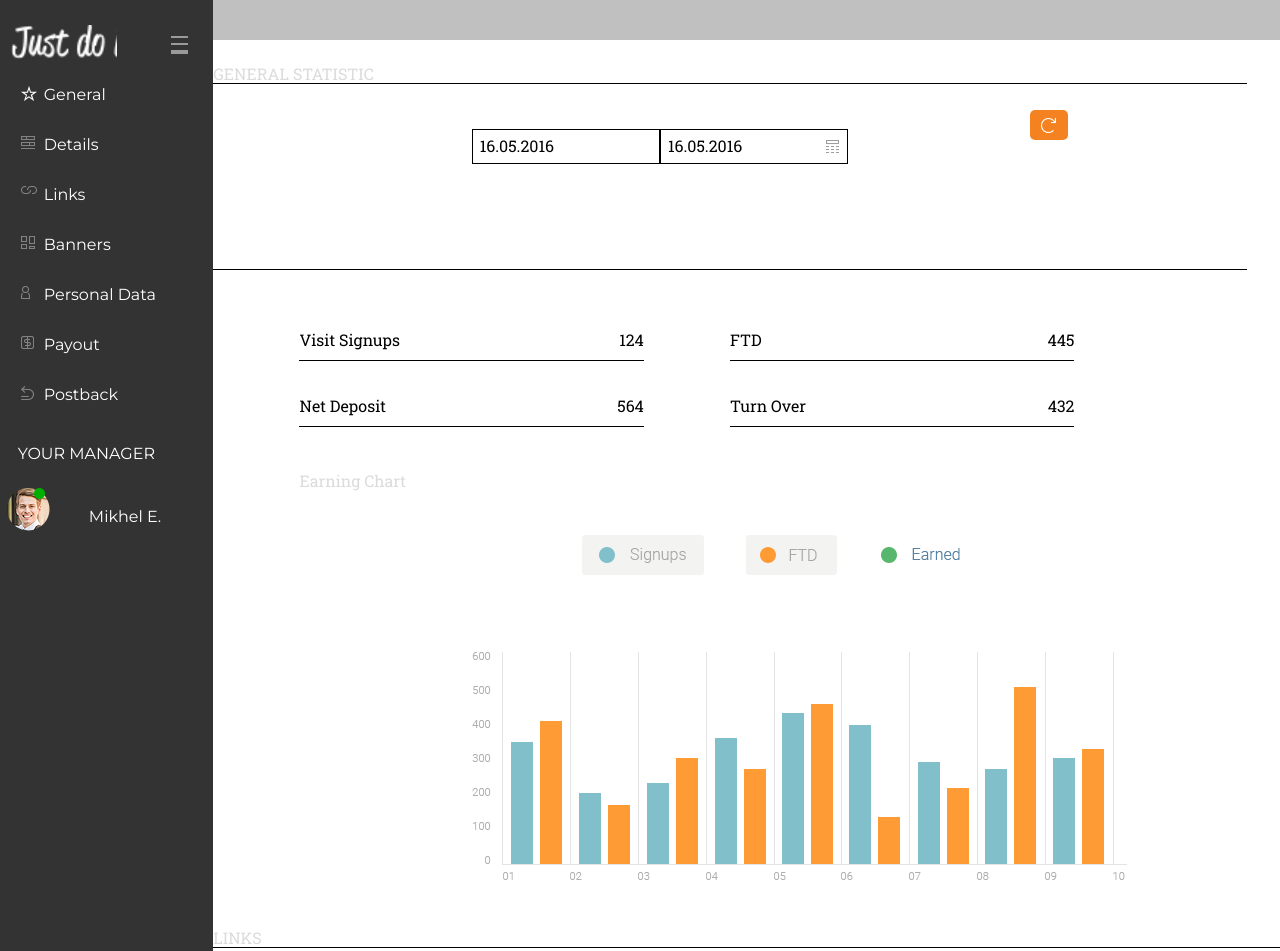
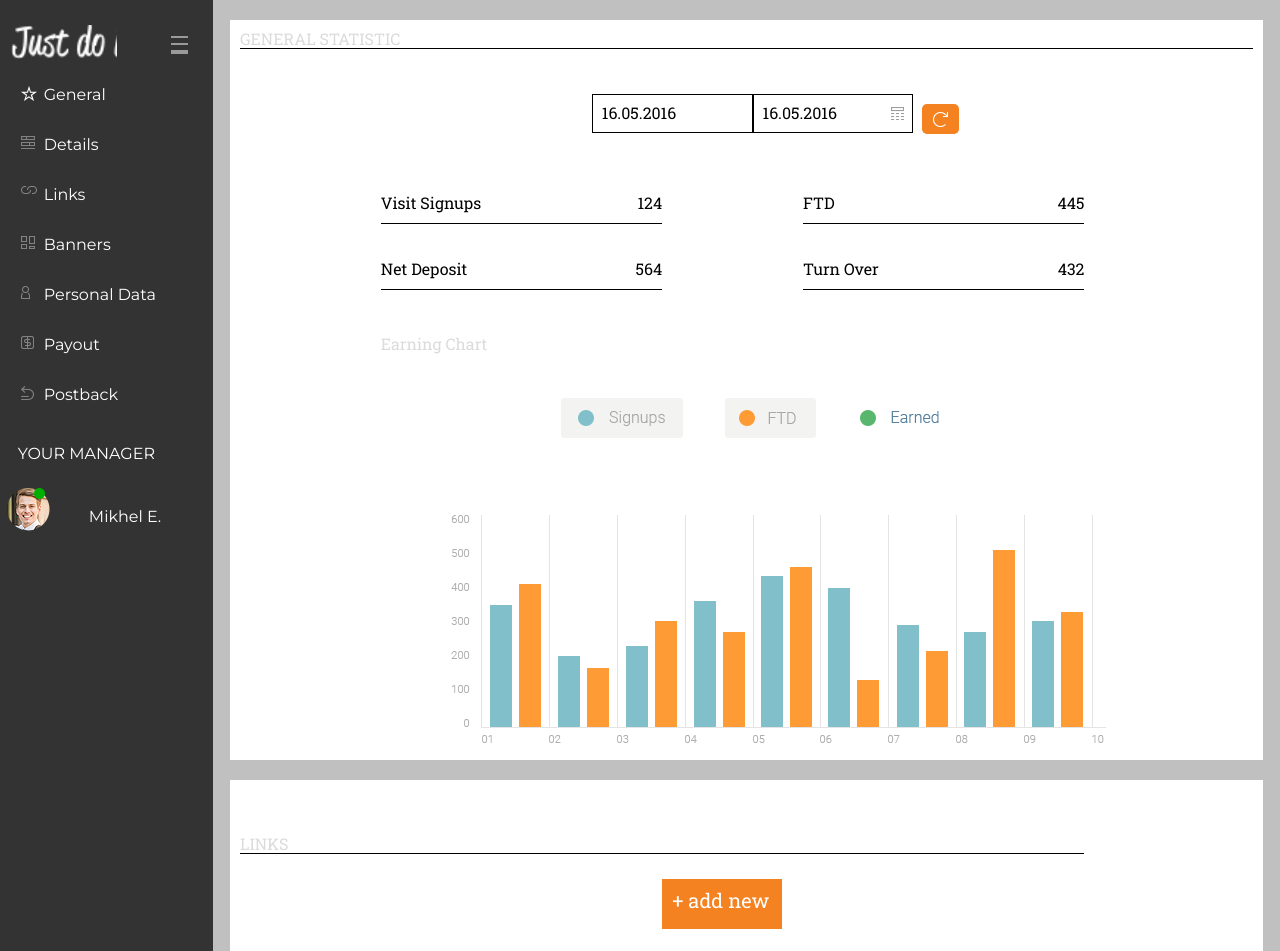
Before and after one commit to przemo88/projekt_indywidualny, a website: page index.html in a window 1280 px wide. Shown: the top 951 px of the page. Drawn offline with Linux system fonts and the light colour scheme; a web font is replaced by a local one.

Commit message:
inside & outside

```diff
--- a/index.html
+++ b/index.html
@@ -40,54 +40,54 @@
 					<div class="col-l-7 mt-1 online mt-4 col-offset-l-1">Mikhel E. </div>
 				</div>
 			</div>
-
-			</div>
-
-	<div class="module">
-
-			<div class="col-l-10 border-bottom mt-4 roboto silver">GENERAL STATISTIC</div>
-
-		<div class="col-l-10">
-
-		<div class="row">
-			<input type="text" value="16.05.2016" class="input-form roboto col-l-2 col-offset-l-3 mt-4"/>
-			<input type="text" value="16.05.2016" class="input-form roboto col-l-2 form-photo mt-4"/>
-			<div class="btn-orange-2"></div>
 		</div>
 
 
 
 
-		<div class="border-bottom mt-10"></div>
+
+			<div class="col-l-10">
+
+		<div class="outside">
+			<div class="inside">
+				<div class="col-l-12 border-bottom roboto silver">GENERAL STATISTIC</div>
+
+				<div class="col-l-10">
+
+				<div class="row">
+					<input type="text" value="16.05.2016" class="input-form roboto col-l-2 col-offset-l-5 mt-4"/>
+					<input type="text" value="16.05.2016" class="input-form roboto col-l-2 form-photo mt-4"/>
+					<div class="btn-orange-2"></div>
+				</div>
 
 			</div>
 
-			<div class="roboto padding">
+				<div class="roboto padding">
 
 			<div class="col-l-10 mt-2">
 
-					<div class="col-offset-l-1 col-l-4 border-bottom mt-2 line-height">
+					<div class="col-offset-l-2 col-l-4 border-bottom mt-2 line-height">
 						<div class="row">
 						<div class="col-l-9">Visit Signups</div>
 						<div class="col-l-3 align-right">124</div>
 						</div>
 					</div>
 
-					<div class="col-offset-l-1 col-l-4 border-bottom mt-2 line-height">
+					<div class="col-offset-l-2 col-l-4 border-bottom mt-2 line-height">
 						<div class="row">
 						<div class="col-l-9">FTD</div>
 						<div class="col-l-3 align-right">445</div>
 						</div>
 					</div>
 
-					<div class="col-offset-l-1 col-l-4 border-bottom mt-2 line-height">
+					<div class="col-offset-l-2 col-l-4 border-bottom mt-2 line-height">
 						<div class="row">
 						<div class="col-l-9">Net Deposit</div>
 						<div class="col-l-3 align-right">564</div>
 						</div>
 					</div>
 
-					<div class="col-offset-l-1 col-l-4 border-bottom mt-2 line-height">
+					<div class="col-offset-l-2 col-l-4 border-bottom mt-2 line-height">
 						<div class="row">
 						<div class="col-l-9">Turn Over</div>
 						<div class="col-l-3 align-right">432</div>
@@ -95,13 +95,15 @@
 					</div>
 
 
-				<div class=" col-offset-l-1 col-l-10 mt-4 roboto silver">Earning Chart</div>
+					<div class=" col-offset-l-2 col-l-10 mt-4 roboto silver">Earning Chart</div>
 
-				<div class="col-offset-l-3 mt-4"><img src="../mini/chart.png"></div>
+					<div class="col-offset-l-3 mt-4"><img src="../mini/chart.png"></div>
 
+				</div>
 			</div>
 		</div>
-	</div>
+		<div class="outside">
+			<div class="inside">
 				<div class="col-l-10 border-bottom mt-4 roboto silver">LINKS</div>
 
 				<div class="col-offset-l-5 btn-orange mt-2 roboto padding">+ add new</div>
@@ -162,5 +164,13 @@
 		</div>
 
 </div>
+			</div>
+	</div>
+</div>
+
+
+
+
+
 </body>
 </html>
--- a/sass/_mixins.scss
+++ b/sass/_mixins.scss
@@ -1,6 +1,14 @@
-.module{
+.outside{
 	background-color: silver;
-	padding: 20px;
+	height: 740px;
+	width: 100%;
+	padding: 20px 0;
+}
+
+.inside{
+	background: white; width: 95%; margin: 0 auto;
+	padding:10px;
+	height: 720px;
 }
 
 /* Buttons */
@@ -44,8 +52,8 @@
 	height: $btn-heigth / 2;
 	border-radius: 5px;
 	position: absolute;
-	left: 51.5em;
-	top: 5.5em;
+	left: 72%;
+	top: 13%;
 	background-image: url('../mini/input-btn.png');
 	background-repeat: no-repeat;
 	background-position: center;
@@ -164,7 +172,7 @@
 /* Form */
 
 .input-form{
-	padding: 7px;
+	padding: 9px;
 	border: 1px solid black;
 	}
 
--- a/sass/_variables.scss
+++ b/sass/_variables.scss
@@ -106,7 +106,7 @@ $btn-heigth: 40px;
 /* Menu */
 
 .menu{
-	height: 200vh;
+	height: 204vh;
 	background-color: $grey-1;
 	color:$white;
 
```
Also changed, not shown: styleguide.html (+9 -26 lines), css/style.css, 1 other file.
